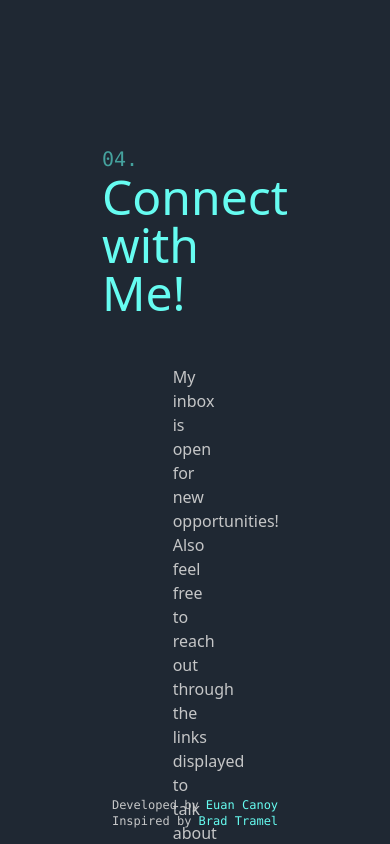
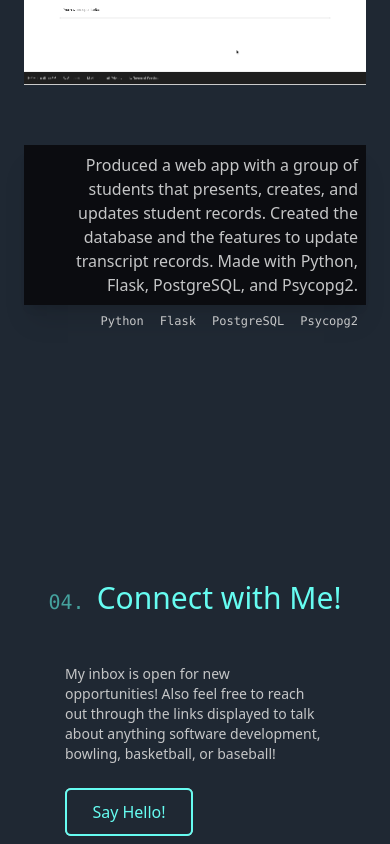
Before and after one commit to EuanProjects/portfolio-2.0, a React (Vite) app: page / in a window 390 px wide. Shown: the part 5940-6784 px from the top of the page. Built offline with nearby package versions, Linux system fonts and the light colour scheme.

Commit message:
finished resizing all components

```diff
--- a/src/contact/contact.jsx
+++ b/src/contact/contact.jsx
@@ -1,17 +1,17 @@
 function Contact() {
     return (
         <>
-            <div className="h-[75vh] mx-32" id="contact">
+            <div className="2xl:grid 2xl:place-items-center 2xl:h-[75vh] xl:h-[50vh] lg:h-[35vh] md:h-[25vh] sm:h-[50vh] xs:h[75vh] xs:mb-[250px]" id="contact">
+                <div>
                     <div className="flex justify-center">
-                    <h2 className="text-5xl">
+                        <h2 className="md:text-5xl sm:text-3xl xs:text-3xl">
                             <span className="text-green text-xl font-mono">04. </span>
                             Connect with Me!
                         </h2>
                     </div>
-
                     <div className="grid h-full w-full justify-items-center my-12">
-                    <div className="w-1/3">
-                        <p className="text-gray-light">
+                        <div className="lg:w-3/12 md:w-1/3 xs:w-8/12">
+                            <p className="text-gray-light 2xl:text-lg lg:text-lg sm:text-xs xs:text-sm">
                                 My inbox is open for new opportunities! Also feel free to reach out
                                 through the links displayed to talk about anything
                                 software development, bowling, basketball, or
@@ -24,9 +24,9 @@ function Contact() {
                                                     ease-in-out delay-150 my-6 z-10">
                                     <span>Say Hello!</span>
                                 </button>
-
                                 <div className="bg-gray-light border-blue hover:border-gray-light w-32 h-12 z-0 my-6 absolute rounded-md"></div>
                             </a>
+                        </div>
                     </div>
                 </div>
             </div>
--- a/src/hero/hero.jsx
+++ b/src/hero/hero.jsx
@@ -1,4 +1,5 @@
 import { GitHub, Linkedin, Mail, FileText } from 'react-feather';
+import { Link } from 'react-scroll'
 
 function Hero() {
 
@@ -47,7 +48,7 @@ function Hero() {
                                 <Linkedin className="stroke-gray-light hover:stroke-white hover:translate-y-1 transition ease-in-out delay-150 my-3" />
                             </a>
                         </div>
-                        <a href="mailto:canoye05@gmail.com?subject=Hello!%20&body=Hi%20Euan!%20">
+                        <Link to="about" spy={true} smooth={true} offset={-50} duration={500} >
                             <button className="border-2 border-blue rounded-md
                                                     absolute bg-gray w-36
                                                     h-12 transform hover:-translate-y-1 hover:-translate-x-1 transition-transform
@@ -55,7 +56,7 @@ function Hero() {
                                 <span>See More Below!</span>
                             </button>
                             <div className="bg-gray-light border-blue hover:border-gray-light w-36 h-12 z-0 my-6 absolute rounded-md"></div>
-                        </a>
+                        </Link>
                     </div>
                 </div>
             </div>
--- a/src/projectsSection/project/project.jsx
+++ b/src/projectsSection/project/project.jsx
@@ -4,7 +4,7 @@ function Project({ title, description, tools, links, index }) {
     const isEven = index % 2 === 0;
     return (
         <>
-            <div className="md:[50vh] sm:h-[800px] xs:h-[550px] md:my-12 sm:my-12 xs:my-24">
+            <div className="xl:h-[55vh] lg:h-[50vh] md:h-[500px] sm:h-[800px] xs:h-[650px] md:my-12 sm:my-12 xs:my-24">
                 <div>
                     <div>
                         <h4 className={`font-mono text-xs text-gray-light flex ${isEven ? "justify-start" : "justify-end"}`}>
--- a/src/projectsSection/projectsSection.jsx
+++ b/src/projectsSection/projectsSection.jsx
@@ -6,7 +6,7 @@ function ProjectsSection() {
     const smallerViewHeight = projectData.length * 10 + "vh";
     return (
         <>
-            <div className={`md:h-[${viewHeight}] sm:h-[${smallerViewHeight}] xs:h-[${smallerViewHeight}] mb-48 flex justify-center sm:px-6 xs:px-6 `} id="projects">
+            <div className={`2xl:h-[${viewHeight}] lg:h-[${viewHeight}] md:h-[${viewHeight}] sm:h-[${smallerViewHeight}] xs:h-[${smallerViewHeight}] md:mb-48 sm:mb-12 xs:mb-12 flex justify-center sm:px-6 xs:px-6 `} id="projects">
                 <div className="md:w-[80vw] lg:w-[73vw] 2xl:w-1/2">
                     <div className="flex items-center">
                         <h2 className="sm:text-4xl xs:text-2xl">
```
Lines whose indentation alone changed are shown as unchanged.
